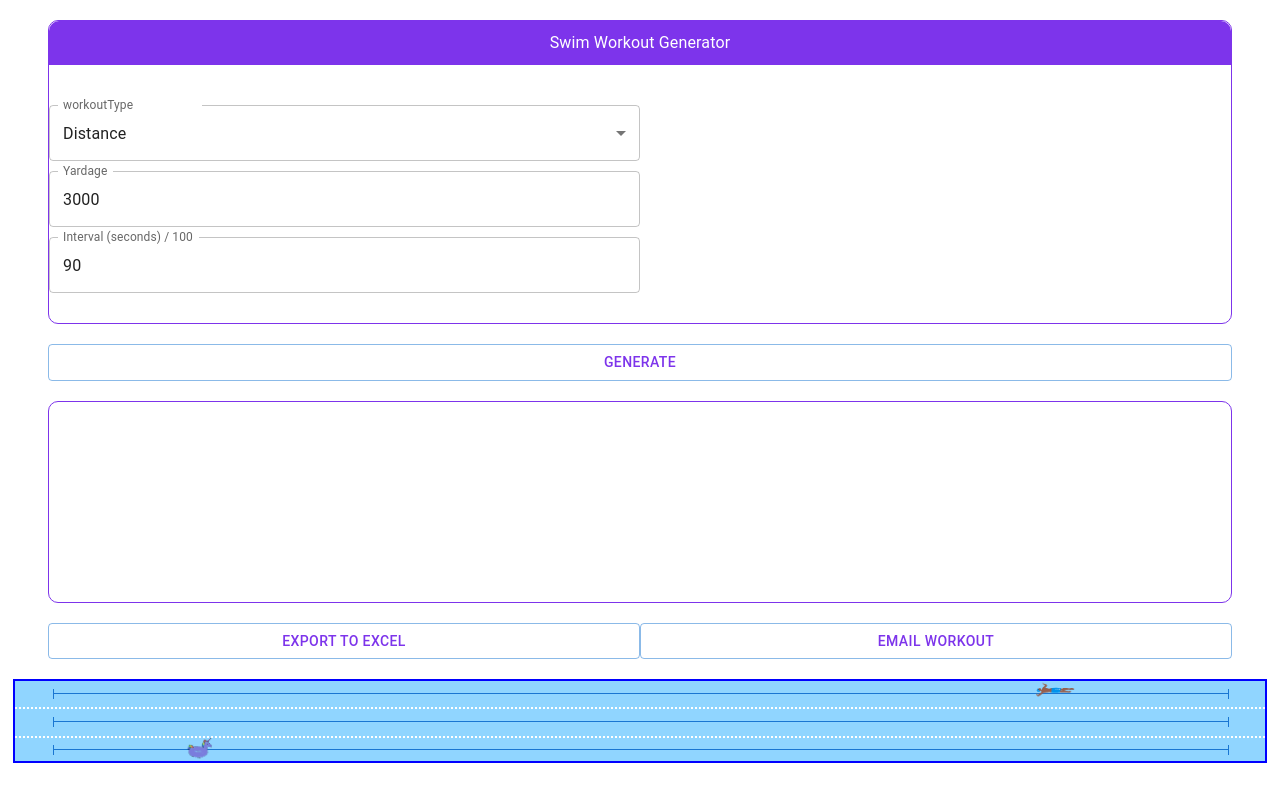
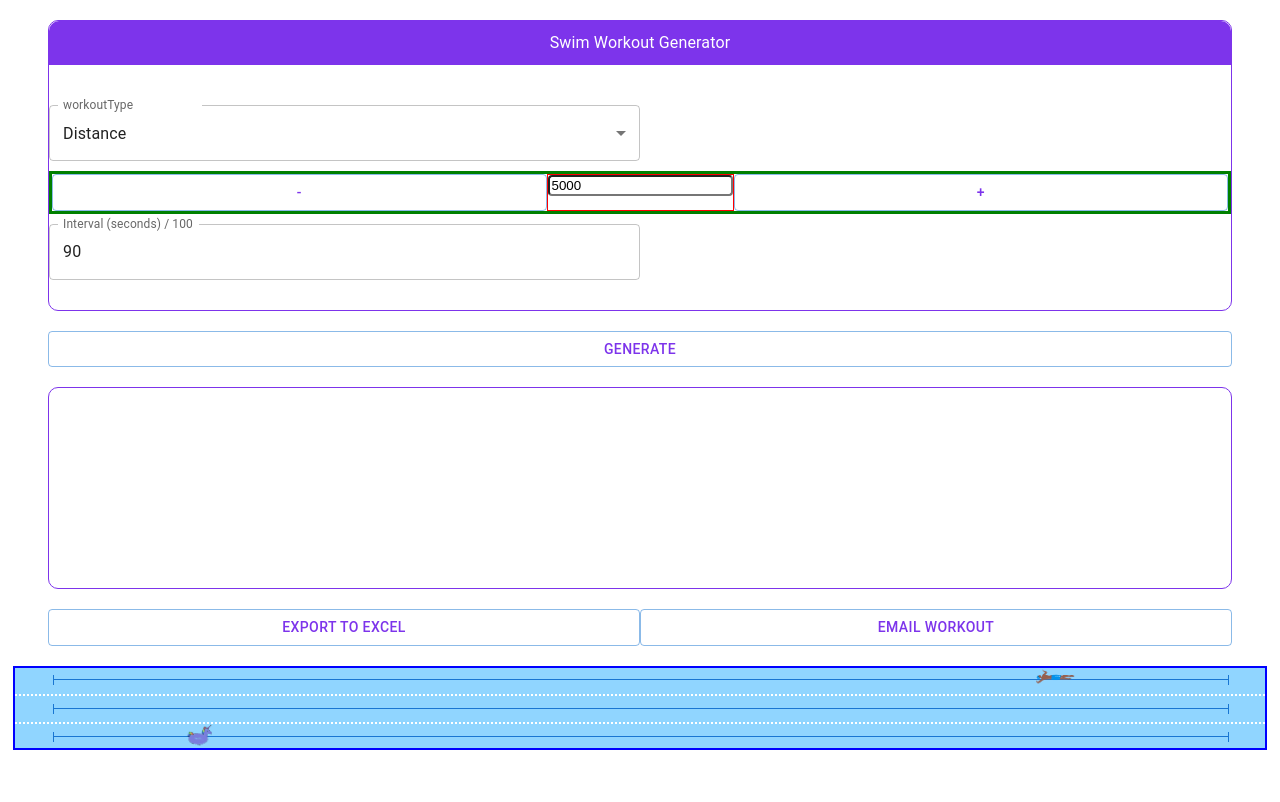
Before and after one commit to legaudinier/swimWorkouts, a React (Vite) app: page / in a window 1280 px wide. Shown: the top 802 px of the page. Built offline with nearby package versions, Linux system fonts and the light colour scheme.

Commit message:
Switching up input

```diff
--- a/src/App.tsx
+++ b/src/App.tsx
@@ -67,7 +67,6 @@ function App() {
           borderRight: '1px solid #7d34eb',
           borderBottom: '1px solid #7d34eb',
           borderRadius: '10px'
-
         }}>
           <Typography sx={{
             textAlign: 'center',
@@ -101,7 +100,37 @@ function App() {
                 </Select>
               </FormControl>
             </Box>
-            <Box>
+            <Box sx={{ border: '3px solid green', display: 'flex', marginBottom: '10px', minWidth: '50%' }}>
+              <Button variant="outlined"
+                sx={{
+                  color: '#7d34eb',
+                  width: '100%'
+
+                }}
+                onClick={() => console.log('decrease')}>-</Button>
+              <Box sx={{
+                border: '1px solid red', '& #yardageInput': {
+                  borderRadius: '4px'
+                },
+              }}>
+                <input
+                  type="number"
+                  id='yardageInput'
+                  className="number-input__field"
+                  value={yardage}
+                  onChange={yardageChange}
+                  inputMode="numeric"
+                />
+              </Box>
+              <Button variant="outlined"
+                sx={{
+                  color: '#7d34eb',
+                  width: '100%'
+
+                }}
+                onClick={() => console.log('increase')}>+</Button>
+            </Box>
+            {/* <Box>
               <TextField
                 id="outlined-basic"
                 label="Yardage"
@@ -116,7 +145,7 @@ function App() {
                   }
                 }}
               />
-            </Box>
+            </Box> */}
             <Box>
               <TextField
                 label="Interval (seconds) / 100"
```
